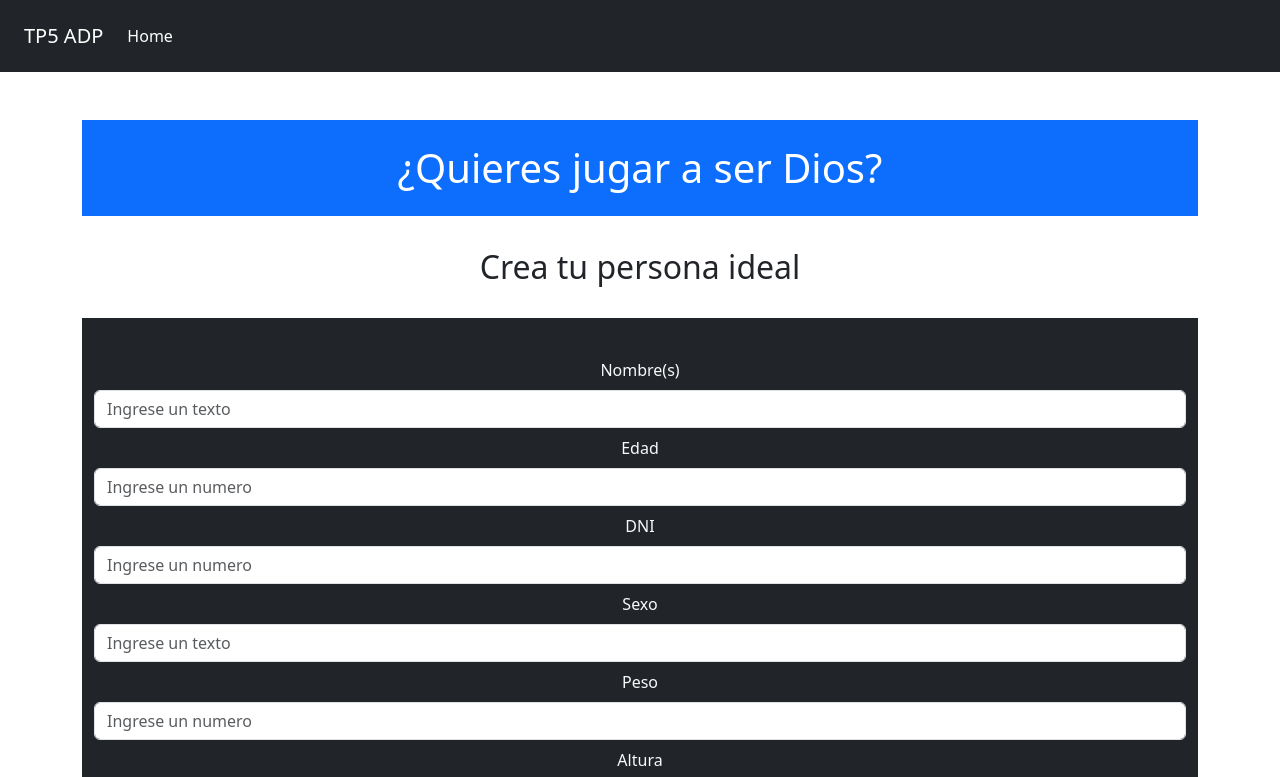
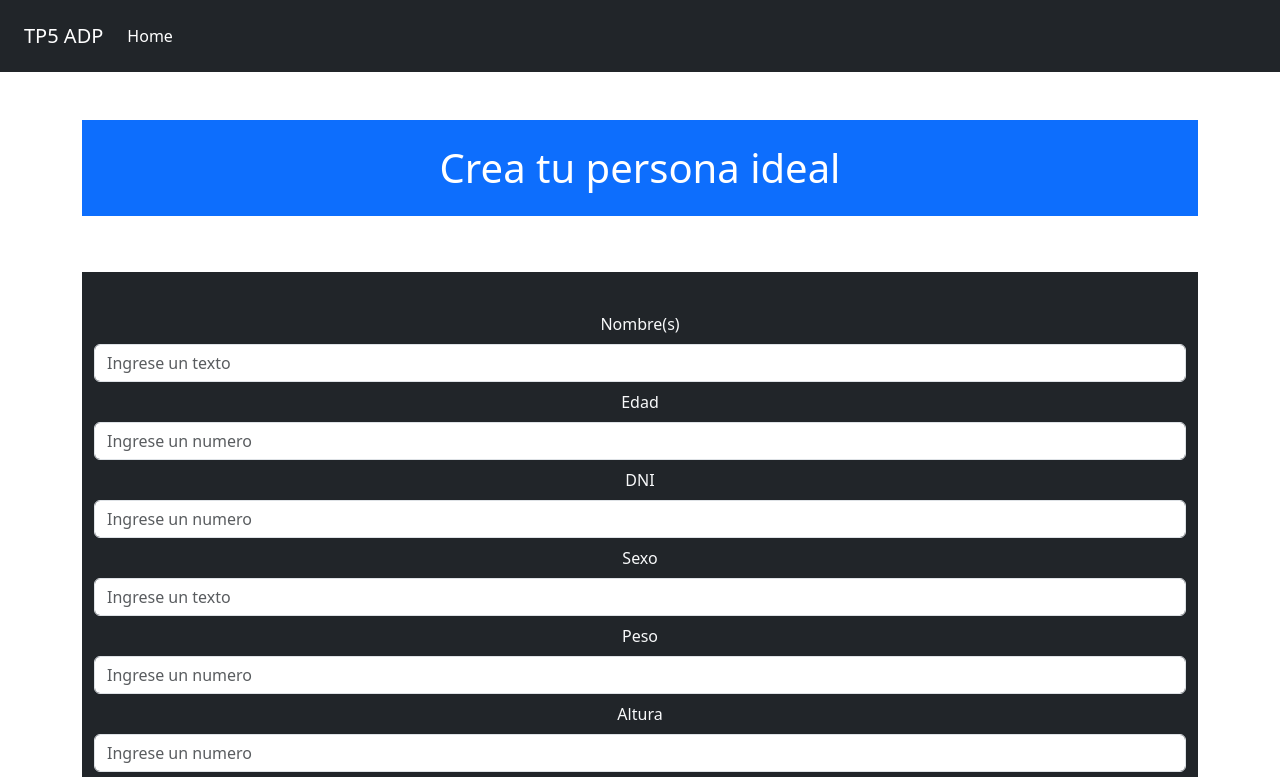
Before and after one commit to AzulDP/TP5-ADP-E2, a plain HTML site: page index.html in a window 1280 px wide. Shown: the top 777 px of the page. Drawn offline with nearby package versions, Linux system fonts and the light colour scheme; a web font is replaced by a local one.

Commit message:
cambie el encabezado

```diff
--- a/index.html
+++ b/index.html
@@ -34,9 +34,9 @@
         </nav>
     </header>
     <main class="my-5 container">
-        <h1 class="bg-primary text-center text-white py-4">¿Quieres jugar a ser Dios?</h1>
+        <h1 class="bg-primary text-center text-white py-4">Crea tu persona ideal</h1>
         <section class="text-center py-4">
-            <h2>Crea tu persona ideal</h2>
+
             <!-- <button type="button" class="btn btn-dark" onclick="start()">Comenzar juego</button> -->
         </section>
         <section class="container-fluid text-center text-light  bg-dark py-4">
```
